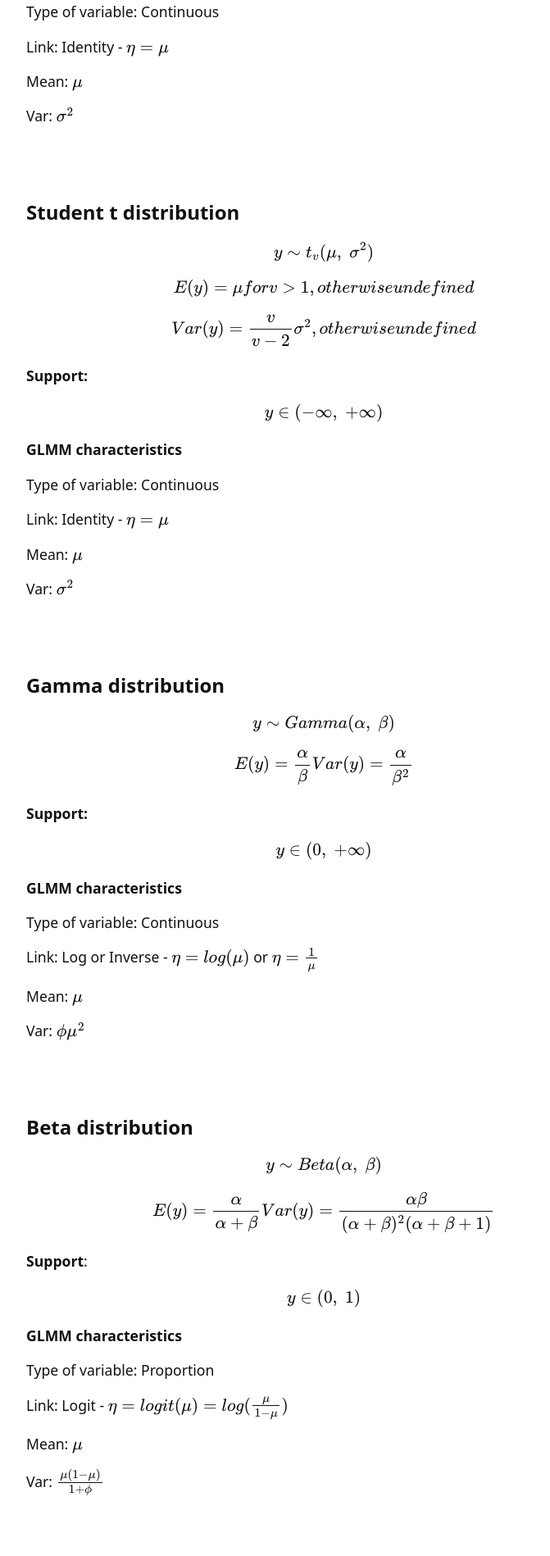
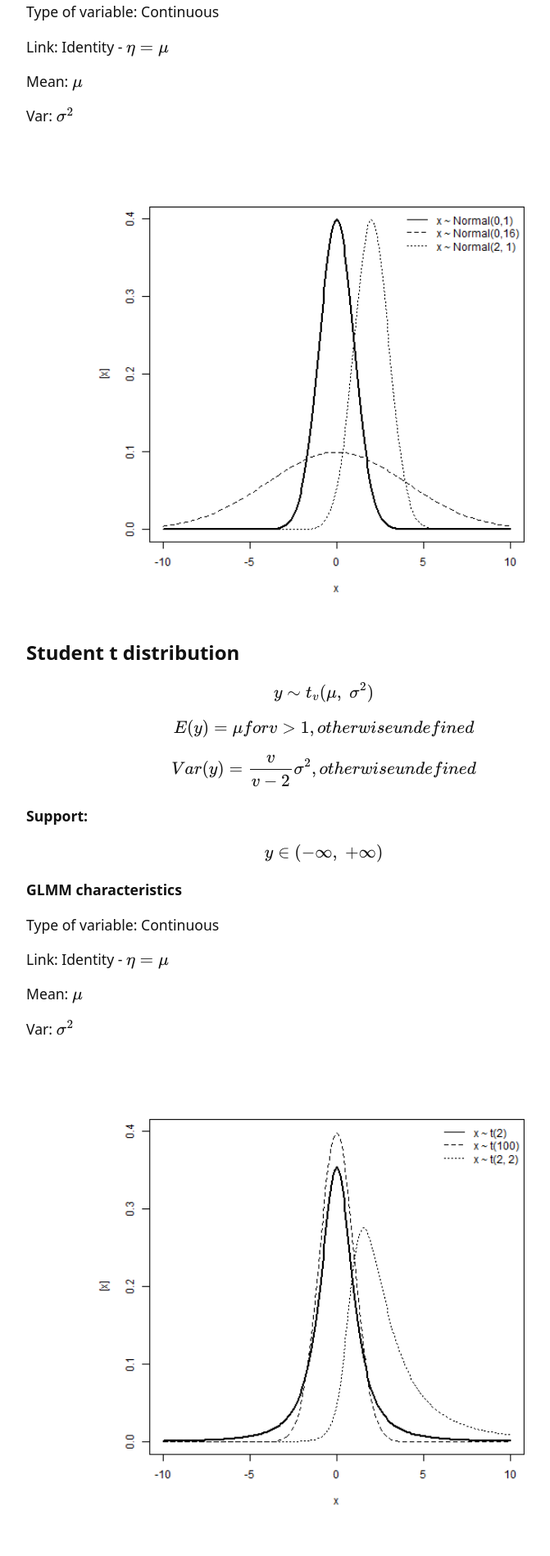
Before and after one commit to k-state-id3a/mixed-models-fall25, a Jekyll site: the page built from content/3-lesson.md, in a window 1280 px wide. Shown: the part 3185-5083 px from the top of the page at 82% size, without its empty margins (245-916 px from the left). Built offline with Jekyll 4.4.1, drawn with Linux system fonts in a browser that asks for light colours; formulas are drawn with MathJax 3.

Commit message:
img path

````diff
--- a/content/3-lesson.md
+++ b/content/3-lesson.md
@@ -166,7 +166,7 @@ Mean: $$\mu$$
 
 Var: $$\sigma^2$$
 
-{% include figure.html img="images/day3/normaldist.png" alt="" caption="" width="80%" %}
+{% include figure.html img="day3/normaldist.png" alt="" caption="" width="80%" %}
 
 #### **Student t distribution**
 
@@ -194,7 +194,7 @@ Mean: $$\mu$$
 
 Var: $$\sigma^2$$
 
-{% include figure.html img="images/day3/tdist.png" alt="" caption="" width="80%" %}
+{% include figure.html img="day3/tdist.png" alt="" caption="" width="80%" %}
 
 #### **Gamma distribution**
 
@@ -223,7 +223,7 @@ Mean: $$\mu$$
 
 Var: $$\phi\mu^2$$
 
-{% include figure.html img="images/day3/gammadist.png" alt="" caption="" width="80%" %}
+{% include figure.html img="day3/gammadist.png" alt="" caption="" width="80%" %}
 
 #### **Beta distribution**
 
@@ -252,7 +252,7 @@ Mean: $$\mu$$
 
 Var: $$\frac{\mu(1-\mu)}{1+\phi}$$
 
-{% include figure.html img="images/day3/betadist.png" alt="" caption="" width="80%" %}
+{% include figure.html img="day3/betadist.png" alt="" caption="" width="80%" %}
 
 #### **Poisson distribution**
 
@@ -283,7 +283,7 @@ Mean: $$\lambda$$
 
 Var: $$\lambda$$
 
-{% include figure.html img="images/day3/poissondist.png" alt="" caption="" width="80%" %}
+{% include figure.html img="day3/poissondist.png" alt="" caption="" width="80%" %}
 
 #### **Binomial distribution**
 
@@ -316,7 +316,7 @@ Mean: $$\pi = \frac{\mu}{N}$$
 
 Var: $$N\pi(1-\pi)$$
 
-{% include figure.html img="images/day3/binomialdist.png" alt="" caption="" width="80%" %}
+{% include figure.html img="day3/binomialdist.png" alt="" caption="" width="80%" %}
 
 ## Checkpoint:
 -   **Distributions beyond the normal**
@@ -343,7 +343,7 @@ library(DHARMa) # Model check
 
 In this example we will evaluate disease severity. The data arises from a randomized complete block design experiment (RCBD) to test fungicide efficacy against yellow rust on wheat. The main response variable is disease severity. Severity refers to how much an specific organ is affected by a given disease. In this case it refers to the leaf area covered by yellow rust lesions, also know as pustules.
 
-{% include figure.html img="images/day3/Rust.jpg" alt="" caption="" width="80%" %}
+{% include figure.html img="day3/Rust.jpg" alt="" caption="" width="80%" %}
 **Data**
 
 ``` r
@@ -450,7 +450,7 @@ summary(m1)
 res_sim1 <- simulateResiduals(m1, plot = TRUE)
 ```
 
-{% include figure.html img="images/day3/..." alt="" caption="" width="80%" %}
+{% include figure.html img="day3/..." alt="" caption="" width="80%" %}
 
 **What are we checking here?**
 
@@ -532,9 +532,9 @@ m1_2 <- glmmTMB(severity_o ~ fungicide + (1|block), family = Gamma(link = "log")
 res_sim1_2 <- simulateResiduals(m1_2, plot = TRUE)
 ```
 
-{% include figure.html img="images/day3/..." alt="" caption="" width="80%" %}
+{% include figure.html img="day3/..." alt="" caption="" width="80%" %}
 
-{% include figure.html img="images/day3/..." alt="" caption="" width="80%" %}
+{% include figure.html img="day3/..." alt="" caption="" width="80%" %}
 
 **Recall:**
 
@@ -548,7 +548,7 @@ res_sim1_2 <- simulateResiduals(m1_2, plot = TRUE)
 disp1 <- testDispersion(m1)
 ```
 
-{% include figure.html img="images/day3/....jpg" alt="" caption="" width="80%" %}
+{% include figure.html img="day3/....jpg" alt="" caption="" width="80%" %}
 
 **Dispersion on the Gamma model**
 
@@ -556,7 +556,7 @@ disp1 <- testDispersion(m1)
 disp1_2 <- testDispersion(m1_2)
 ```
 
-{% include figure.html img="images/day3/..." alt="" caption="" width="80%" %}
+{% include figure.html img="day3/..." alt="" caption="" width="80%" %}
 
 Signs of underdispersion
 
@@ -688,7 +688,7 @@ glmmTMB(severity ~ fungicide + (1|block), family = beta_family(link = "logit"),
 
 For the logistic regression:
 
-{% include figure.html img="images/day3/" alt="" caption="" width="80%" %}
+{% include figure.html img="day3/" alt="" caption="" width="80%" %}
 
 **Checking the model**
 
@@ -696,7 +696,7 @@ For the logistic regression:
 res_sim2 <- simulateResiduals(m2, plot = TRUE)
 ```
 
-{% include figure.html img="images/day3/" alt="" caption="" width="80%" %}
+{% include figure.html img="day3/" alt="" caption="" width="80%" %}
 
 **ANOVA**
 
@@ -786,7 +786,7 @@ Where:
 
 -   The subplot level is nested with residuals, which is parametrized by $$\sigma^2$$.
 
-{% include figure.html img="images/day3/hierarchical2.jpg" alt="" caption="" width="80%" %}
+{% include figure.html img="day3/hierarchical2.jpg" alt="" caption="" width="80%" %}
 
 ### Major benefits we get from mixed models
 
````
